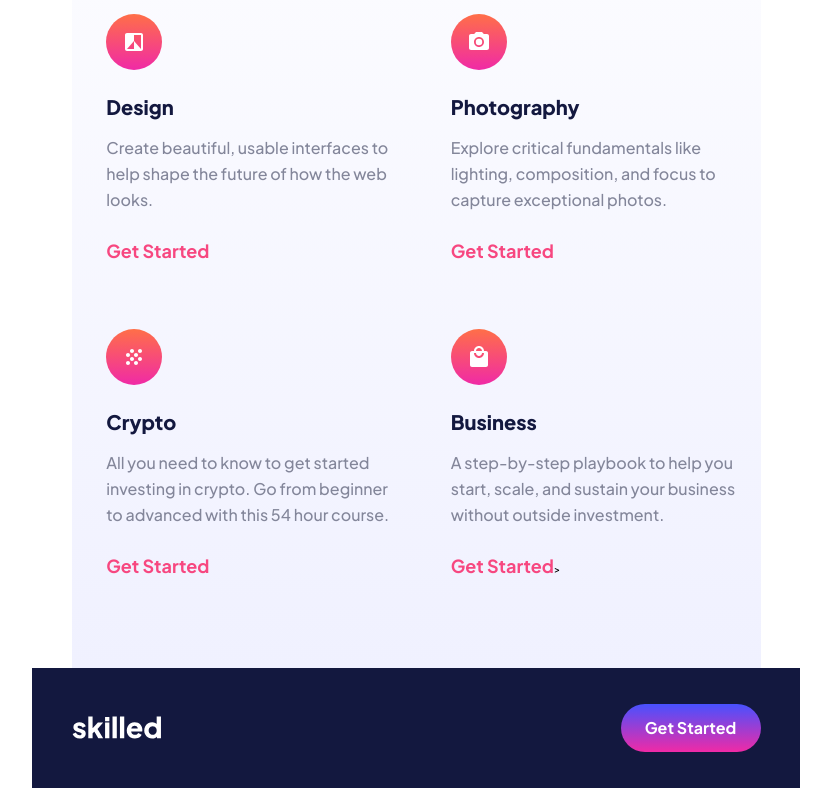
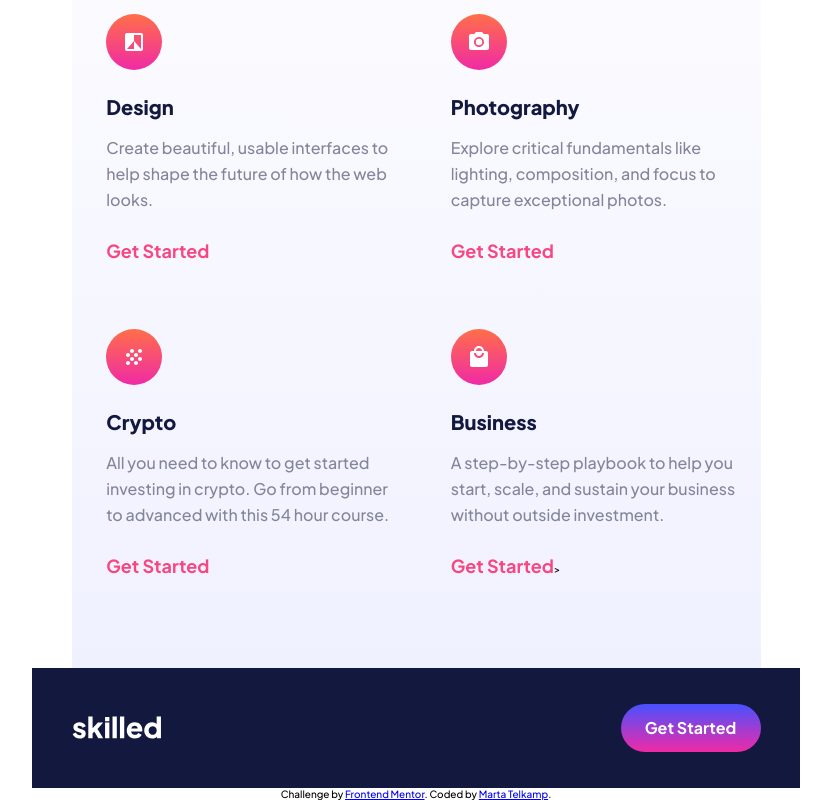
Before and after one commit to idlehands1969/Skilled-eLearning-Landing-Page, a plain HTML site: page index.html in a window 1280 px wide. Shown: the part 921-1721 px from the top of the page, without its empty margins (224-1055 px from the left). Drawn offline with Linux system fonts and the light colour scheme.

Commit message:
add attribution

```diff
--- a/index.html
+++ b/index.html
@@ -96,6 +96,10 @@
                     <a class="btn-text bold-text" href="#"><button class="bold-text btn-text btn-footer">Get Started</button></a>
             </div>
         </footer>
+        <div class="attribution" style="text-align: center;">
+            Challenge by <a href="https://www.frontendmentor.io?ref=challenge" target="_blank">Frontend Mentor</a>.
+            Coded by <a href="#">Marta Telkamp</a>.
+          </div>
 
 </body>
 </html>
```
